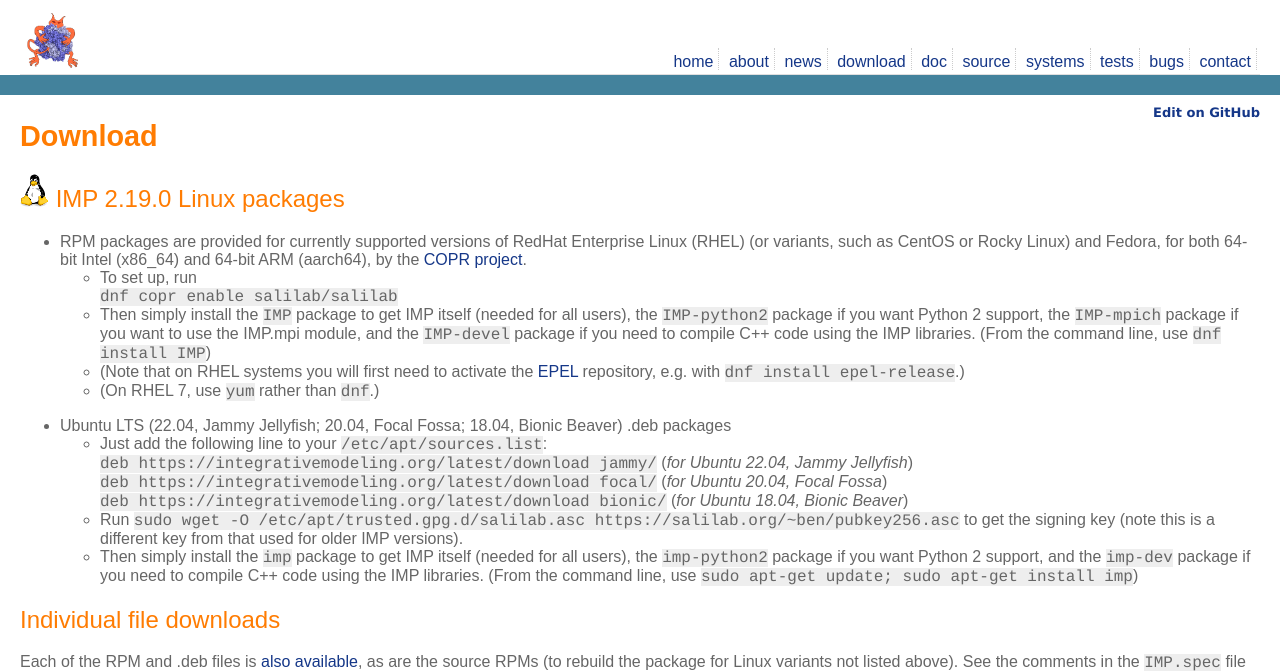
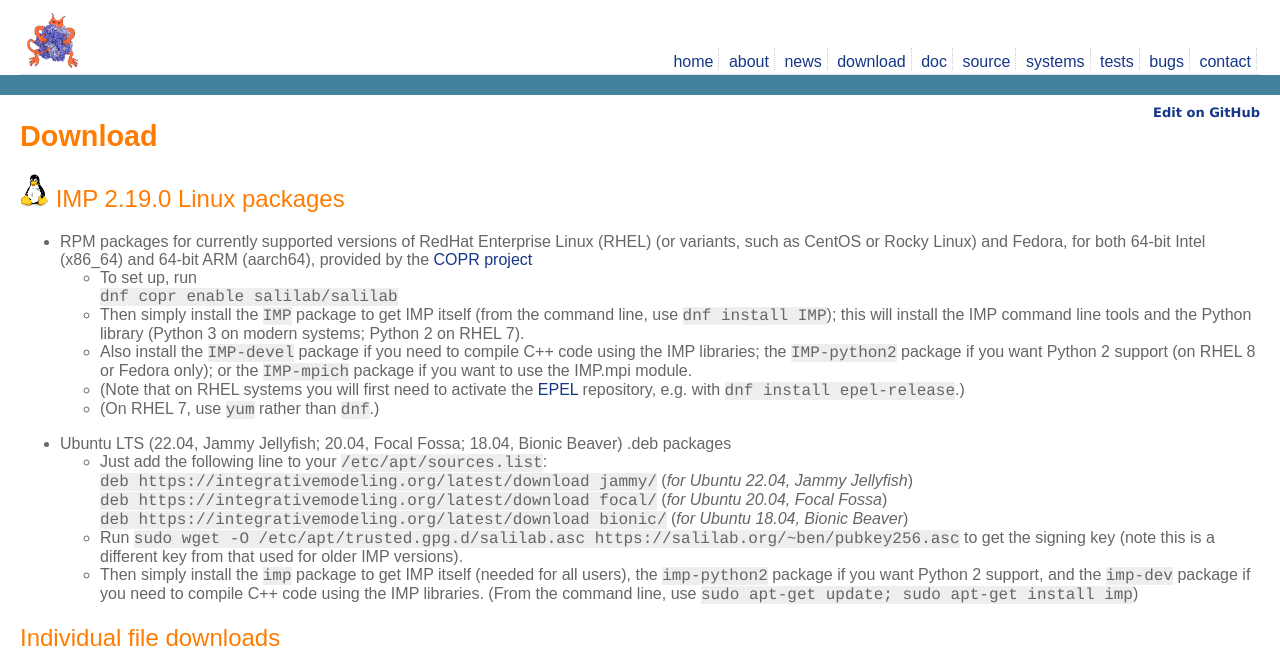
Before and after one commit to salilab/imp_website, a PHP site: page /download-linux.php?FILENAME=1 in a window 1280 px wide. Shown: the top 671 px of the page. Run offline with PHP 8.4, Linux system fonts and the light colour scheme; data that the repository does not hold is empty.

Commit message:
Clarify Python 2 vs Python 3

```diff
--- a/download-linux.php
+++ b/download-linux.php
@@ -9,19 +9,22 @@
 IMP 2.19.0 Linux packages</h2>
 
 <ul>
-<li>RPM packages are provided for currently supported versions of
-RedHat Enterprise Linux (RHEL) (or variants, such as CentOS or Rocky Linux)
-and Fedora, for both 64-bit Intel (x86_64) and 64-bit ARM (aarch64), by the
-<a href="https://copr.fedorainfracloud.org/coprs/salilab/salilab/">COPR project</a>.
+<li>RPM packages for currently supported versions of RedHat Enterprise Linux
+(RHEL) (or variants, such as CentOS or Rocky Linux) and Fedora, for both 64-bit
+Intel (x86_64) and 64-bit ARM (aarch64), provided by the
+<a href="https://copr.fedorainfracloud.org/coprs/salilab/salilab/">COPR project</a>
 
 <ul>
   <li>To set up, run<br />
 <tt>dnf copr enable salilab/salilab</tt></li>
   <li>Then simply install the <tt>IMP</tt> package to get IMP itself
-(needed for all users),
-the <tt>IMP-python2</tt> package if you want Python 2 support,
-the <tt>IMP-mpich</tt> package if you want to use the IMP.mpi module,
-and the <tt>IMP-devel</tt> package if you need to compile C++ code using the IMP libraries. (From the command line, use <tt>dnf install IMP</tt>)</li>
+(from the command line, use <tt>dnf install IMP</tt>); this will install the
+IMP command line tools and the Python library (Python 3 on modern systems;
+Python 2 on RHEL 7).</li>
+  <li>Also install the <tt>IMP-devel</tt> package if you need to compile C++
+code using the IMP libraries; the <tt>IMP-python2</tt> package if you want
+Python 2 support (on RHEL 8 or Fedora only); or the <tt>IMP-mpich</tt> package
+if you want to use the IMP.mpi module.
   <li>(Note that on RHEL systems you will first need to activate the
 <a href="https://fedoraproject.org/wiki/EPEL">EPEL</a> repository, e.g.
 with <tt>dnf install epel-release</tt>.)</li>
```
